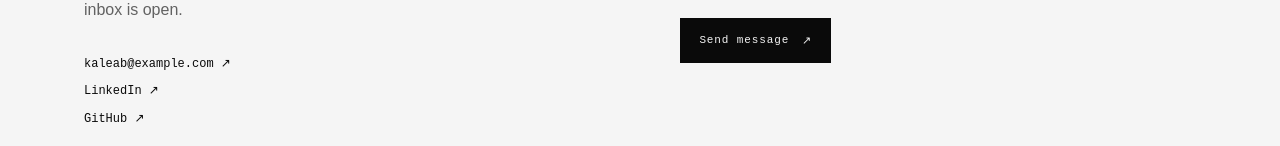
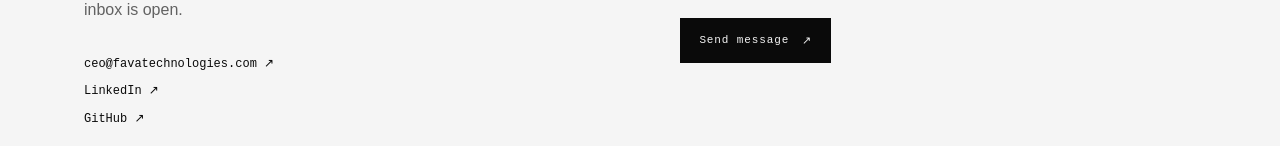
Before and after one commit to KaleabFekadu/Kaleab-Fekadu, a Next.js app: page / in a window 1280 px wide. Shown: the part 7730-7876 px from the top of the page. Built offline with nearby package versions, Linux system fonts and the light colour scheme.

Commit message:
some changes

```diff
--- a/app/page.tsx
+++ b/app/page.tsx
@@ -148,7 +148,7 @@ export default function Page() {
 
       <section className="content-section education-section"><div className="section-heading"><span className="section-kicker">05 / FOUNDATIONS</span><h2>Always learning.<br /><span className="gold">Always building.</span></h2></div><div className="education-grid"><article className="education-card"><span className="section-kicker">EDUCATION</span><h3>BSc in Computer Science</h3><p>Arsi University</p><span className="date">Sep 2019 – Jul 2023 / GPA 3.74</span></article><article className="education-card"><span className="section-kicker">PROGRAM</span><h3>Artificial Intelligence Program</h3><p>10 Academy</p><span className="date">Applied intelligence &amp; product thinking</span></article><div className="recognition"><span className="section-kicker">RECOGNITION</span><p><b>3rd Place</b> — Hult Prize Regional Competition</p><p><b>Top 15%</b> — Ethiopian Collegiate Programming Competition</p><p><b>Outstanding Achievement</b> — Graphic Design, 2018</p></div></div></section>
 
-      <section id="contact" className="contact-section"><div className="contact-copy"><span className="section-kicker">06 / CONTACT</span><h2>Let&apos;s build<br /><span className="teal">something great.</span></h2><p>Available for select freelance and contract engineering work. If you have a hard problem, an ambitious product, or just want to say hello — my inbox is open.</p><div className="contact-links"><a href="mailto:kaleab@example.com">kaleab@example.com <Arrow /></a><a href="https://www.linkedin.com">LinkedIn <Arrow /></a><a href="https://github.com">GitHub <Arrow /></a></div></div><form className="contact-form" onSubmit={(event) => { event.preventDefault(); setFormSent(true) }}><label>Name<input required name="name" placeholder="Your name" /></label><label>Email<input required type="email" name="email" placeholder="you@company.com" /></label><label>Message<textarea required name="message" rows={4} placeholder="Tell me about the thing you&apos;re building..." /></label><button className="button button-primary" type="submit">{formSent ? 'Message sent ✓' : 'Send message'} <Arrow /></button></form></section>
+      <section id="contact" className="contact-section"><div className="contact-copy"><span className="section-kicker">06 / CONTACT</span><h2>Let&apos;s build<br /><span className="teal">something great.</span></h2><p>Available for select freelance and contract engineering work. If you have a hard problem, an ambitious product, or just want to say hello — my inbox is open.</p><div className="contact-links"><a href="mailto:ceo@favatechnologies.com">ceo@favatechnologies.com <Arrow /></a><a href="https://www.linkedin.com/in/kaleab-fekadu/">LinkedIn <Arrow /></a><a href="https://github.com/KaleabFekadu">GitHub <Arrow /></a></div></div><form className="contact-form" onSubmit={(event) => { event.preventDefault(); setFormSent(true) }}><label>Name<input required name="name" placeholder="Your name" /></label><label>Email<input required type="email" name="email" placeholder="you@company.com" /></label><label>Message<textarea required name="message" rows={4} placeholder="Tell me about the thing you&apos;re building..." /></label><button className="button button-primary" type="submit">{formSent ? 'Message sent ✓' : 'Send message'} <Arrow /></button></form></section>
 
       <footer><a href="#home" className="brand"><span className="brand-mark">K</span><span>KFC<span className="teal">.</span></span></a><span>© {year} Kaleab Fekadu Cherinet</span><span>Built with Next.js &amp; Tailwind</span></footer>
     </main>
```
